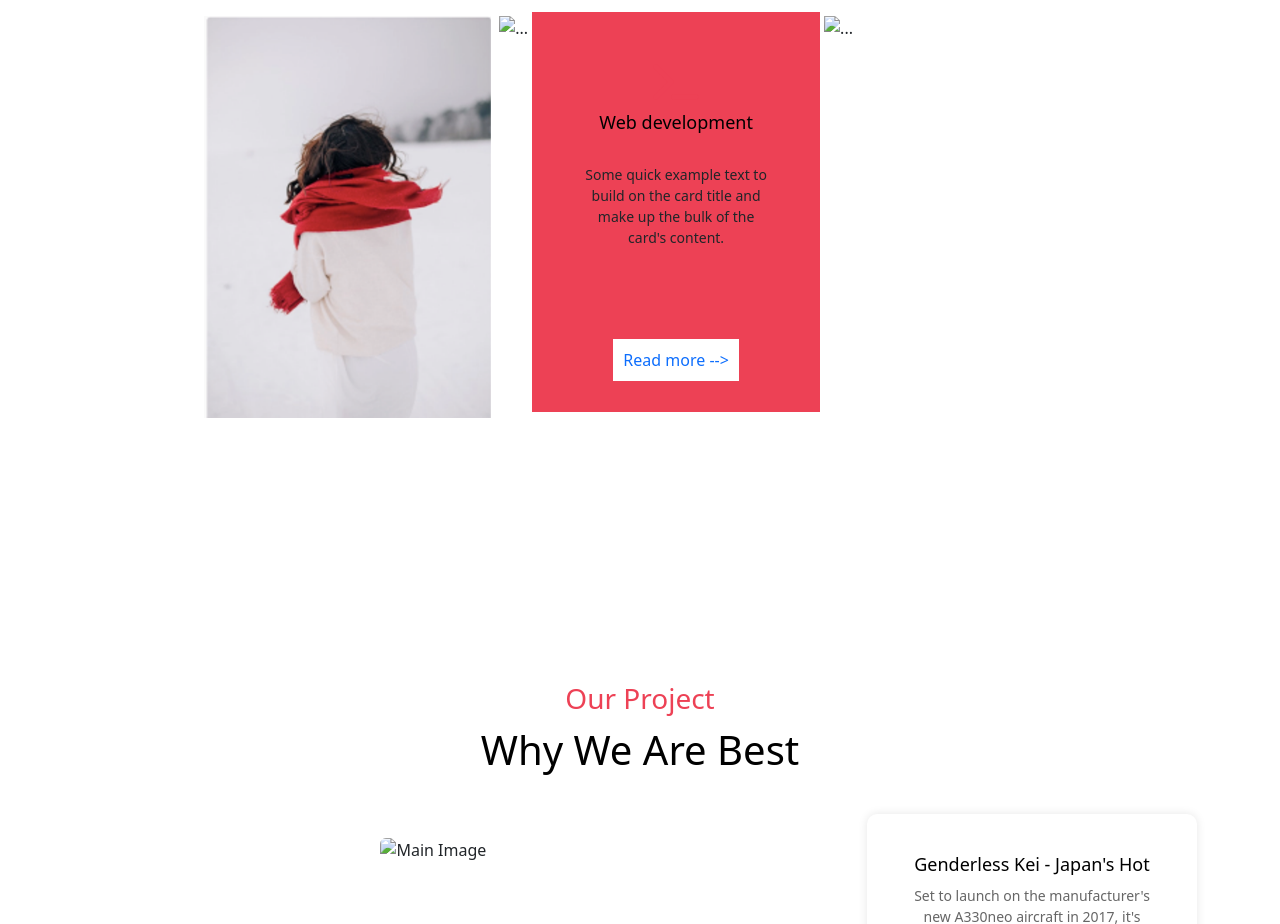
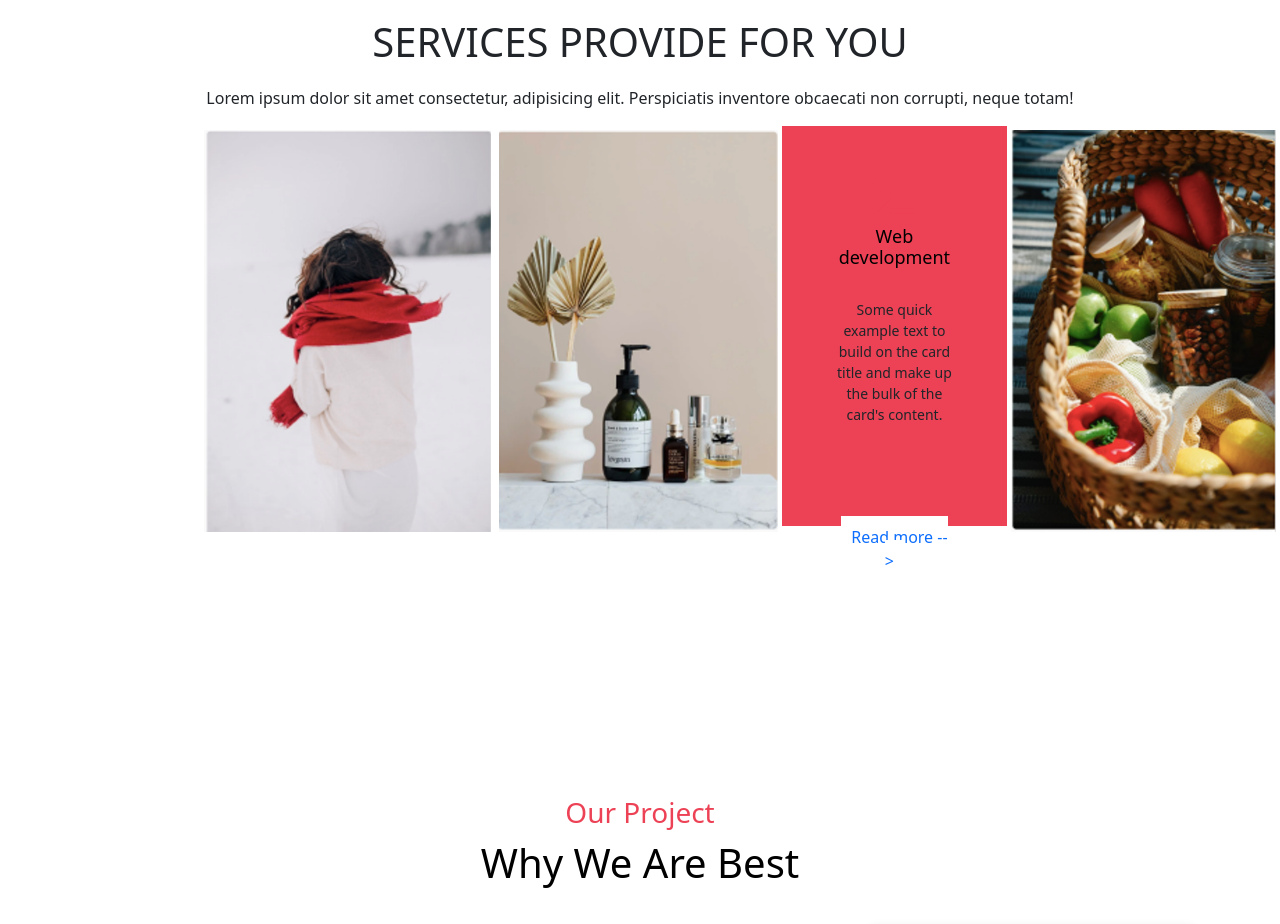
Before and after one commit to Praharsh7270/fyle, a plain HTML site: page index.html in a window 1280 px wide. Shown: the part 760-1684 px from the top of the page. Drawn offline with nearby package versions, Linux system fonts and the light colour scheme; files whose address does not match are found by name.

Commit message:
Update index.html

```diff
--- a/index.html
+++ b/index.html
@@ -42,7 +42,7 @@
                 <p>Lorem ipsum dolor sit amet consectetur adipisicing elit. Accusantium voluptate repellendus labore? Quasi, at autem accusantium aperiam, excepturi </p>
                 <button class="btn">Contact us</button>
             </div>
-            <img src="images/c6.png" class="img-thumbnail" alt="...">
+            <img src="c6.png" class="img-thumbnail" alt="...">
         </div>
     </div>
     <div class="popup" id="popup">
@@ -73,7 +73,7 @@
       </div>
       <div class="services-container" style="display: flex; height: 410px;">
         <img src="images/c1.png" class="img-thumbnail service-img animate" alt="...">
-        <img src="images/c2.png" class="img-thumbnail service-img animate" alt="...">
+        <img src="c2.png" class="img-thumbnail service-img animate" alt="...">
         <div class="MiddleCard animate" style="width: 18rem; height: 400px;">
           <div class="card-body">
               <i class="fa-solid fa-terminal"></i>
@@ -82,7 +82,7 @@
               <a href="https://www.fylehq.com/" class="readMore" >Read more --></a>
           </div>
       </div>
-        <img src="images/c3.png" class="img-thumbnail service-img animate" alt="...">
+        <img src="c3.png" class="img-thumbnail service-img animate" alt="...">
 
     </div>
 
@@ -95,7 +95,7 @@
     </div>
     <div class="content">
         <div class="image-container">
-            <img id="mainImage" src="images/c9.png" class="img-thumbnail" alt="Main Image">
+            <img id="mainImage" src="c9.png" class="img-thumbnail" alt="Main Image">
         </div>
         <div class="cards">
             <div class="card" onclick="changeImage('images/c9.png')">
```
